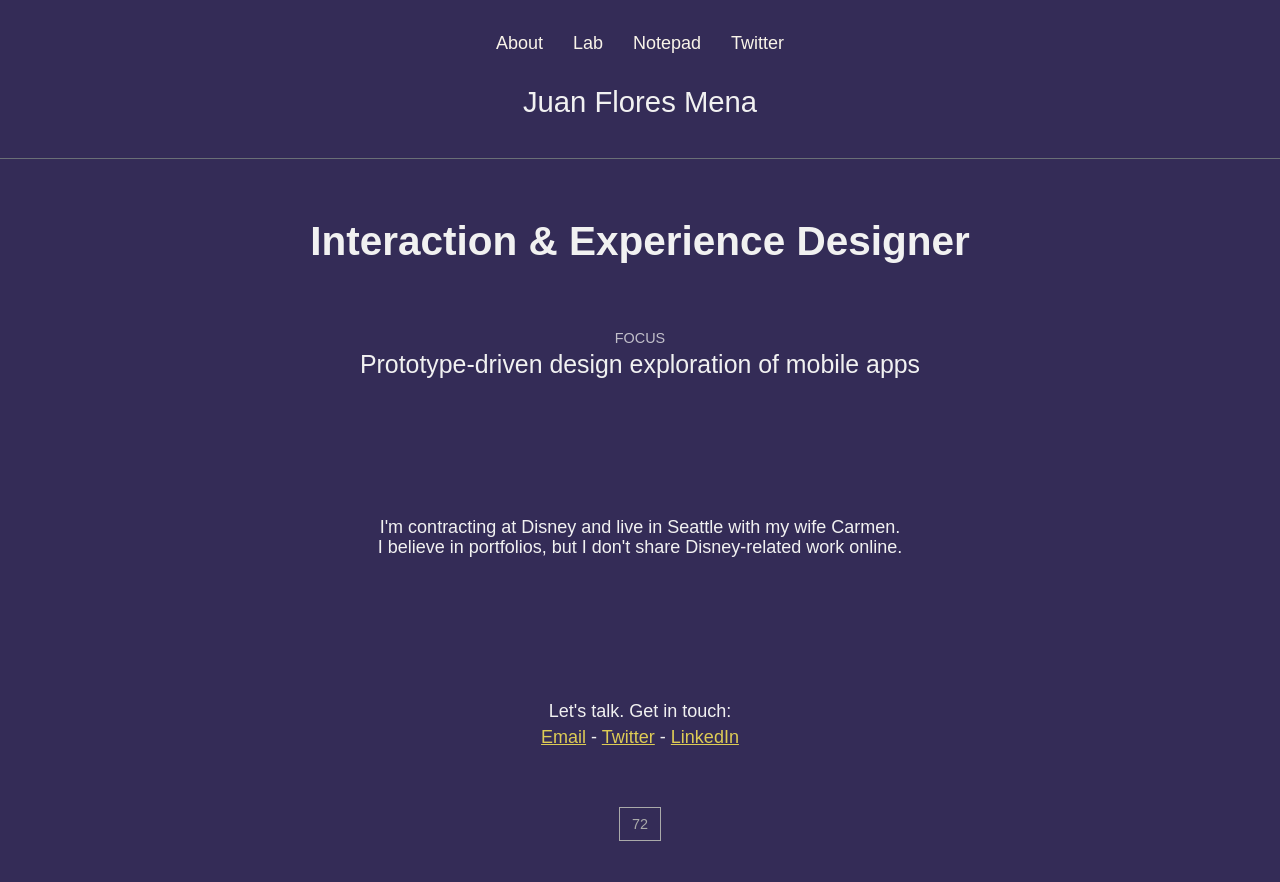
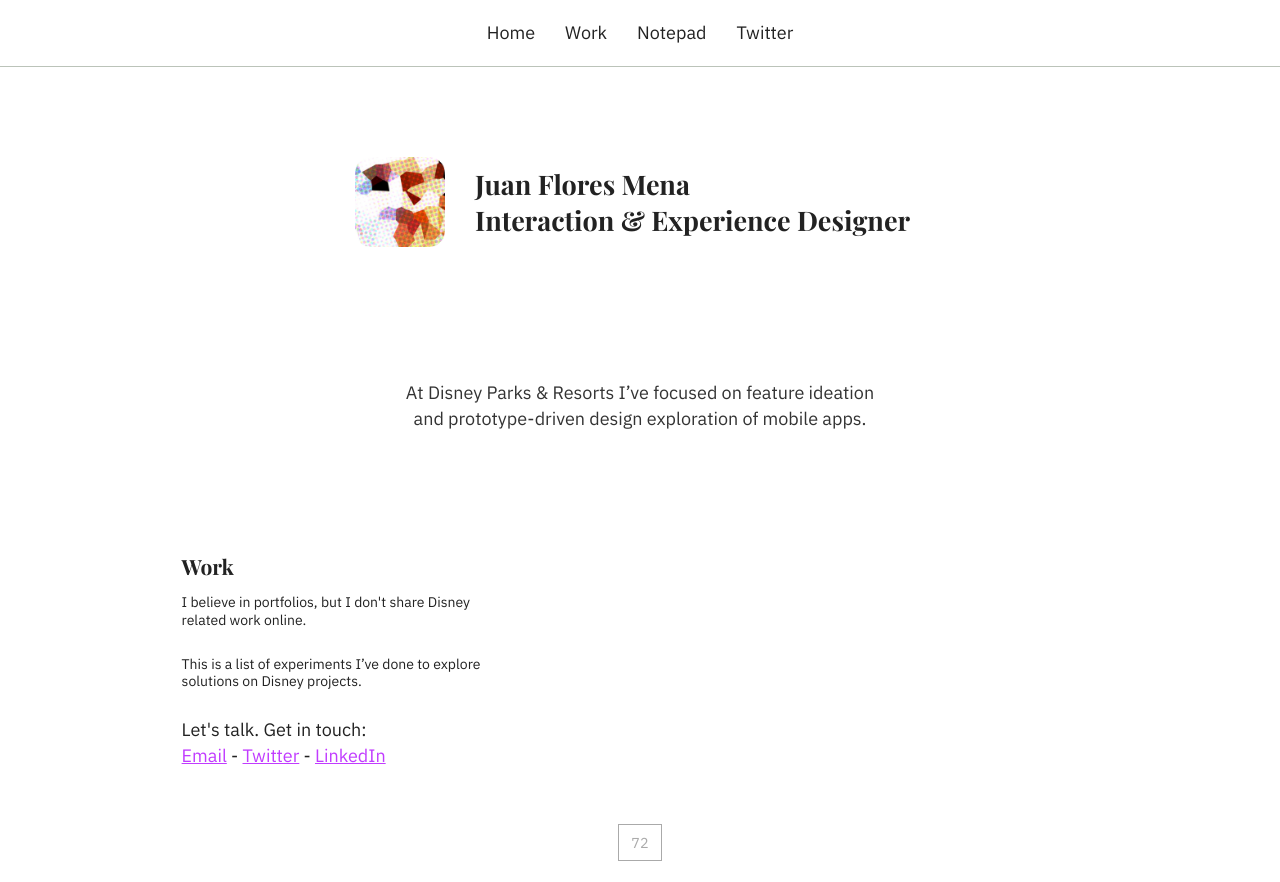
Before and after one commit to 72/personalsite, a Gatsby site: page / in a window 1280 px wide. Built offline with nearby package versions, Linux system fonts and the light colour scheme; Gatsby itself is replaced by a stand-in of ours; a web font is replaced by a local one.

Commit message:
Init major redesign

```diff
--- a/src/components/header.js
+++ b/src/components/header.js
@@ -3,15 +3,10 @@ import PropTypes from "prop-types"
 import React from "react"
 
 const Header = ({ siteTitle }) => (
-  <header
-    style={{
-      //   background: `rebeccapurple`,
-      marginBottom: `1.45rem`,
-    }}
-  >
+  <header>
     <div
       style={{
-        margin: `0 auto 40px`,
+        margin: `0 auto`,
         maxWidth: 960,
         textAlign: "center",
       }}
@@ -22,22 +17,22 @@ const Header = ({ siteTitle }) => (
           gridTemplateColumns: "repeat(4, auto)",
           justifyContent: "center",
           gridColumnGap: "30px",
-          padding: `30px 0 30px`,
+          padding: `20px 0 20px`,
         }}
       >
-        <Link to="/">About</Link>
-        <Link to="/lab">Lab</Link>
+        <Link to="/">Home</Link>
+        <Link to="/work">Work</Link>
         <Link to="/notepad">Notepad</Link>
         <a href="https://twitter.com/72mena" target="_blank">
           Twitter
         </a>
       </nav>
-      <h2 className="lightText">Juan Flores Mena</h2>
     </div>
     <hr
       style={{
         backgroundColor: "#8E9C8A",
         opacity: 0.6,
+        margin: 0,
       }}
     />
   </header>
--- a/src/components/main.css
+++ b/src/components/main.css
@@ -1,4 +1,5 @@
-@import url('https://fonts.googleapis.com/css?family=Mandali&display=swap');
+/* @import url('https://fonts.googleapis.com/css?family=Mandali&display=swap'); */
+@import url('https://fonts.googleapis.com/css?family=IBM+Plex+Sans:400,600|Playfair+Display:400,700,900&display=swap');
 
 /*
 Colors:
@@ -8,29 +9,86 @@ light-gray: #7C89A4
 white: #C7CDD0
 melon: #D2AF78
 light-yellow: #DECC55
-
-
 */
 
 body {
-	/* background: #303336; */
-	/* background: #252836; */
-	background: #342C57;
-	color: #f1f1f1;
-	font-family: 'Mandali', sans-serif;
+	color: #222;
+	font-family: 'IBM Plex Sans', sans-serif;
 }
 
 a{
-	color: #DECC55;
+	color: #c13cff;
 }
 
 h1, h2, h3, h4, h5, h6 {
-	font-family: 'Mandali', sans-serif;
+	font-family: 'Playfair Display', serif;
 }
+
+h1 {
+  font-size: 2em;
+  line-height: 1;
+  margin-bottom: 0.5em;
+}
+
+h2 {
+  font-size: 1.5em;
+  line-height: 1.333333333;
+  margin-bottom: 0.666666666em;
+}
+
+h3 {
+  font-size: 1.25em;
+  line-height: 1;
+  margin-bottom: .9em;
+}
+
 
 .lightText{
 	font-weight: 300;
 }
+
+/* HOME */
+
+.nameSection{
+  display: grid;
+  grid-template-columns: 1fr 4fr;
+  grid-gap: 30px;
+  max-width: 630px;
+  margin: 90px auto 100px;
+  text-align: right;
+}
+
+.nameSection img{
+  max-width: 90px;
+  text-align: right;
+}
+
+.nameSection h2{
+  text-align: left;
+  display: table-cell;
+  vertical-align: middle;
+  height: 90px;
+}
+
+.homeDescription{
+  max-width: 500px;
+  text-align: center;
+  margin: 0 auto;
+  margin-bottom: 100px;
+  color: #333;
+}
+
+.sectionPanel{
+  width: 300px;
+    /* border-top: 1px solid #c4c4c4; */
+  padding-top: 20px;
+  font-size: 14px;
+  line-height: 1.25em;
+}
+
+
+
+
 
 .borders{
 	border-left: 4px solid #EB5757;
@@ -43,7 +101,7 @@ h1, h2, h3, h4, h5, h6 {
 
 nav a{
 	text-decoration: none;
-	color: #F9F4E9;
+	color: #222;
 }
 
 .gridNotes{
@@ -132,11 +190,29 @@ footer{
 }
 
 
-@media screen and (max-width: 750px){
+@media screen and (max-width: 550px){
+
+  .nameSection {
+    grid-template-columns: repeat(auto-fill, minmax(250px, 1fr));
+    grid-gap: 0;
+    text-align: center;
+  }
+
+  .nameSection img {
+    text-align: center;
+  }
+
+  .nameSection h2 {
+    text-align: center;
+  }
+
+
 	.homegrid-container {
 		grid-template-columns: 1fr;
 		grid-gap: 10px;
-	}
+  }
+
+  /* h3{ font-size: 1.15em;} */
 
 	.homegrid-container .description{
 		text-align: center;
--- a/src/pages/index.js
+++ b/src/pages/index.js
@@ -3,46 +3,44 @@ import React from "react"
 import Layout from "../components/layout"
 import SEO from "../components/seo"
 
+//Assets
+import avatar72 from "../images/72avatar.png";
 
 const IndexPage = () => (
   <Layout>
     <SEO title="Home" />
-    <div
-      style={{
-        textAlign: "center",
-      }}
-    >
-      <h1
-        style={{
-          margin: "60px 0",
-        }}
-      >
+    <div className="nameSection">
+      <div>
+        <img src={avatar72} alt={"Avatar"} />
+      </div>
+      <div>
+        <h2>
+          Juan Flores Mena
+          <br />
           Interaction & Experience Designer
-      </h1>
-      <small
-        style={{
-          opacity: 0.75,
-        }}
-      >
-        FOCUS
-      </small>
-      <h3 className="lightText">
-        Prototype-driven design exploration of mobile apps
-      </h3>
+        </h2>
+      </div>
+    </div>
+    <p className="homeDescription">
+      At Disney Parks & Resorts I’ve focused on feature ideation and
+      prototype-driven design exploration of mobile apps.
+    </p>
+    <div className="sectionPanel">
+      <h2>Work</h2>
+      <p>
+        I believe in portfolios, but I don't share Disney related work online.
+        </p>
+        <p>
+        This is a list of experiments I’ve done to explore solutions on Disney
+        projects.
+      </p>
+    </div>
 
-      <h4
-        className="lightText"
-        style={{
-		  margin: "140px 0"
-        }}
-      >
-        I'm contracting at Disney and live in Seattle with my wife Carmen. <br/>I
-        believe in portfolios, but I don't share Disney-related work online.
-      </h4>
+
 
     <p>
-        Let's talk. Get in touch:<br/> <a href="mailto:by72mena@gmail.com">Email</a>{" "}
-        -{" "}
+      Let's talk. Get in touch:
+      <br /> <a href="mailto:by72mena@gmail.com">Email</a> -{" "}
       <a href="https://twitter.com/72mena" target="_blank">
         Twitter
       </a>{" "}
@@ -51,7 +49,6 @@ const IndexPage = () => (
         LinkedIn
       </a>
     </p>
-    </div>
   </Layout>
 )
 
```
Also changed, not shown: src/images/72avatar.png (added). Lines whose indentation alone changed are shown as unchanged.
